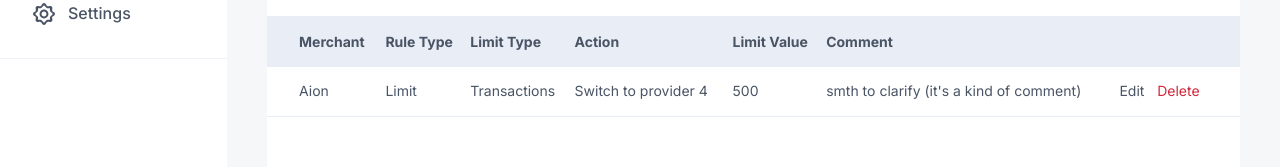
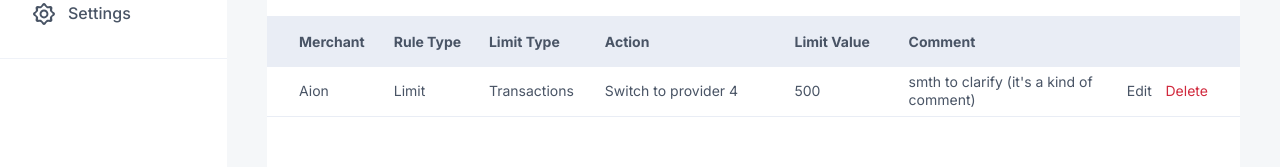
Before and after one commit to IlonaKuzmina-GWM/BO, a Next.js app: page /dashboard/settings in a window 1280 px wide. Shown: the part 274-441 px from the top of the page. Built offline with nearby package versions, Linux system fonts and the light colour scheme; no server answers; what tailwindcss-animated would draw is missing.

Commit message:
partial integration

```diff
--- a/src/components/shared/CustomTable/CustomTable.tsx
+++ b/src/components/shared/CustomTable/CustomTable.tsx
@@ -1,14 +1,19 @@
-import { Header, Rule } from "../Settings/Rules";
+import { Header } from "@/types";
 
-interface ICustomTableProps {
+interface ICustomTableProps<T> {
   columns: Header[];
-  data: Rule[];
+  data: T[];
+  renderRow: (item: T, index: number) => React.ReactNode;
 }
 
-const CustomTable = ({ columns, data }: ICustomTableProps) => {
+const CustomTable = <T,>({
+  columns,
+  data,
+  renderRow,
+}: ICustomTableProps<T>) => {
   return (
     <div className="overflow-x-auto">
-      <table className="min-w-full text-left text-sm leading-[18px] text-main border-y border-hoverBg table-auto">
+      <table className="min-w-full table-auto border-y border-hoverBg text-left text-sm leading-[18px] text-main">
         <thead className="h-[50px] bg-hoverBg font-semibold">
           <tr>
             {columns.map((col, index) => (
@@ -16,7 +21,8 @@ const CustomTable = ({ columns, data }: ICustomTableProps) => {
                 key={col.key}
                 className={`${
                   index === 0 ? "pl-3 lg:pl-8" : ""
-                } ${index === columns.length - 1 ? "pr-3 lg:pr-8" : ""} w-[${col.width}] pr-2`}
+                } ${index === columns.length - 1 ? "pr-3 lg:pr-8" : ""} pr-2`}
+                style={{ width: col.width }}
               >
                 {col.title}
               </th>
@@ -24,16 +30,12 @@ const CustomTable = ({ columns, data }: ICustomTableProps) => {
           </tr>
         </thead>
         <tbody>
-          {data.map((rule: Rule, index: number) => (
-            <tr className="h-[50px] border-b border-hoverBg last:border-none" key={index}>
-              <td className="pl-3 lg:pl-8 pr-2">{rule.merchant}</td>
-              <td className="pr-2">{rule.ruleType}</td>
-              <td className="pr-2">{rule.limitType}</td>
-              <td className="pr-2">{rule.action}</td>
-              <td className="pr-2">{rule.limitValue}</td>
-              <td className="pr-2">{rule.comment}</td>
-              <td className="pr-2">Edit</td>
-              <td className="lg:pr-8 pr-3 text-[--error]">Delete</td>
+          {data.map((item, index) => (
+            <tr
+              className="h-[50px] border-b border-hoverBg last:border-none"
+              key={index}
+            >
+              {renderRow(item, index)}
             </tr>
           ))}
         </tbody>
--- a/src/components/shared/Settings/Integration.tsx
+++ b/src/components/shared/Settings/Integration.tsx
@@ -1,8 +1,74 @@
+import { APIKey, Header } from "@/types";
+import { useState } from "react";
+import CustomTable from "../CustomTable/CustomTable";
+import Dashbutton from "../DashButton";
+import Paragraph from "../Paragraph";
+import IntegrationRows from "./IntegrationRows";
+//TODO: Blur
 const Integration = () => {
+  const [apiKeys, setApiKeys] = useState<APIKey[]>([
+    {
+      merchant: "IDEAL",
+      headerKey: "5fd43163-0b1b-4114-b217-d676119e5ee6",
+      signatureKey: "4e39f955-05f5-4f63-9e18-7316e72d9adf",
+    },
+    {
+      merchant: "AliExpress",
+      headerKey: "Status",
+      signatureKey: "Status",
+    },
+    {
+      merchant: "Tesla",
+      headerKey: "Status",
+      signatureKey: "Status",
+    },
+    {
+      merchant: "Headspace",
+      headerKey: "Status",
+      signatureKey: "Status",
+    },
+  ]);
+
+  const deleteEntry = (index: number) => {
+    const newRules = [...apiKeys];
+    newRules.splice(index, 1);
+    setApiKeys(newRules);
+  };
+
+  const copyEntry = (index: number) => {
+    const newRules = [...apiKeys];
+    const entry = newRules[index];
+    const text = `Merchant: ${entry.merchant}\nHeader Key: ${entry.headerKey}\nSignature Key: ${entry.signatureKey}`;
+    navigator.clipboard.writeText(text);
+  };
+
+  const renderRow = (apiKey: APIKey, index: number) => (
+    <IntegrationRows apiKey={apiKey} index={index} deleteEntry={deleteEntry} copyEntry={copyEntry}/>
+  );
+
+  const header: Header[] = [
+    { title: "MerchantID", key: "MerchantID", width: "29%" },
+    { title: "Your header key", key: "HeaderKey", width: "29%" },
+    { title: "Your signature key", key: "SignatureKey", width: "29%" },
+    { title: "Action", key: "show", width: "13%" },
+  ];
+
+  const generateKey = () => {};
+
   return (
-    <div className="w-full">
-      <h1 className="text-2xl font-bold text-gray-800">Integration</h1>
+    <div className="h-full bg-white pt-[20px]">
+      <div className="pb-[16px] pl-[20px]">
+        <Paragraph text="Generate API Keys: Secure Access to Your Application" />
+        <div className="flex flex-row gap-[2px]">
+          <Dashbutton
+            name="Add new rule"
+            type="filled"
+            onClickHandler={generateKey}
+          />
+        </div>
+      </div>
+      <CustomTable columns={header} data={apiKeys} renderRow={renderRow} />
     </div>
   );
-}
+};
 export default Integration;
--- /dev/null
+++ b/src/components/shared/Settings/IntegrationRows.tsx
@@ -0,0 +1,26 @@
+import { APIKey } from "@/types";
+
+
+interface IIntegrationRowProps {
+  apiKey: APIKey;
+  index: number;
+  deleteEntry: (index: number) => void;
+  copyEntry: (index: number) => void;
+}
+const RuleRows = ({ apiKey, index, deleteEntry, copyEntry }: IIntegrationRowProps) => {
+
+  return (
+    <>
+      <td className="pl-3 pr-2 lg:pl-8">{apiKey.merchant}</td>
+      <td className="pr-2">{apiKey.headerKey}</td>
+      <td className="pr-2">{apiKey.signatureKey}</td>
+      <td className="pr-2">
+        <button className="pr-8" onClick={() => {}}>Show</button>
+        <button className="pr-8" onClick={() => copyEntry(index)}>Copy</button>
+        <button className="pr-3 text-[--error] lg:pr-8" onClick={() => deleteEntry(index)}>Delete</button>
+      </td>
+    </>
+  );
+};
+
+export default RuleRows;
--- /dev/null
+++ b/src/components/shared/Settings/RuleRows.tsx
@@ -0,0 +1,30 @@
+import { Rule } from "@/types";
+import React from "react";
+
+interface IRuleRowProps {
+  rule: Rule;
+  index: number;
+  openModal: () => void;
+  deleteEntry: (index: number) => void;
+}
+
+const RuleRows = ({ rule, index, openModal, deleteEntry }: IRuleRowProps) => {
+  return (
+    <>
+      <td className="pl-3 pr-2 lg:pl-8">{rule.merchant}</td>
+      <td className="pr-2">{rule.ruleType}</td>
+      <td className="pr-2">{rule.limitType}</td>
+      <td className="pr-2">{rule.action}</td>
+      <td className="pr-2">{rule.limitValue}</td>
+      <td className="pr-2">{rule.comment}</td>
+      <td className="pr-2">
+        <button onClick={openModal}>Edit</button>
+      </td>
+      <td className="pr-3 text-[--error] lg:pr-8">
+        <button onClick={() => deleteEntry(index)}>Delete</button>
+      </td>
+    </>
+  );
+};
+
+export default RuleRows;
--- a/src/components/shared/Settings/Rules.tsx
+++ b/src/components/shared/Settings/Rules.tsx
@@ -4,33 +4,13 @@ import Dashbutton from "../DashButton";
 import { useState } from "react";
 import CustomTable from "../CustomTable/CustomTable";
 import Modal from "../Modal";
-
-export interface Rule {
-  merchant: string;
-  ruleType: string;
-  limitType: string;
-  action: string;
-  limitValue: string;
-  comment: string;
-}
-
-export interface Header {
-  title: string;
-  key: string;
-  width: string;
-}
+import RuleRows from "./RuleRows";
+import { Header, Rule } from "@/types";
 
 const Rules = () => {
   const [selectedValues, setSelectedValues] = useState<string[]>([]);
   const [isModalOpen, setIsModalOpen] = useState(false);
-  const items = [
-    { value: "apple", label: "Apple" },
-    { value: "banana", label: "Banana" },
-    { value: "blueberry", label: "Blueberry" },
-    { value: "grapes", label: "Grapes" },
-    { value: "pineapple", label: "Pineapple" },
-  ];
-  const rules: Rule[] = [
+  const [rules, setRules] = useState<Rule[]>([
     {
       merchant: "Aion",
       ruleType: "Limit",
@@ -39,7 +19,16 @@ const Rules = () => {
       limitValue: "500",
       comment: "smth to clarify (it's a kind of comment)",
     },
+  ]);
+
+  const items = [
+    { value: "apple", label: "Apple" },
+    { value: "banana", label: "Banana" },
+    { value: "blueberry", label: "Blueberry" },
+    { value: "grapes", label: "Grapes" },
+    { value: "pineapple", label: "Pineapple" },
   ];
+
   const header: Header[] = [
     { title: "Merchant", key: "merchant", width: "13%" },
     { title: "Rule Type", key: "ruleType", width: "10%" },
@@ -51,12 +40,26 @@ const Rules = () => {
     { title: "", key: "delete", width: "6%" },
   ];
 
-  const openModal = () => {setIsModalOpen(true)};
+  const openModal = () => {
+    setIsModalOpen(true);
+  };
 
-  const closeModal = () => {setIsModalOpen(false)};
+  const closeModal = () => {
+    setIsModalOpen(false);
+  };
+
+  const deleteEntry = (index: number) => {
+    const newRules = [...rules];
+    newRules.splice(index, 1);
+    setRules(newRules);
+  };
+
+  const renderRow = (rule: Rule, index: number) => (
+    <RuleRows rule={rule} index={index} openModal={openModal} deleteEntry={deleteEntry} />
+  );
 
   return (
-    <div className="bg-[white] pt-[20px] h-full">
+    <div className="h-full bg-white pt-[20px]">
       <div className="pb-[16px] pl-[20px]">
         <Paragraph text="Limits with Flexible Rules and Actions" />
         <div className="flex flex-row gap-[2px]">
@@ -76,8 +79,8 @@ const Rules = () => {
           />
         </div>
       </div>
-        <CustomTable columns={header} data={rules} />
-        <Modal isOpen={isModalOpen} onClose={closeModal} />
+      <CustomTable columns={header} data={rules} renderRow={renderRow} />
+      <Modal isOpen={isModalOpen} onClose={closeModal} />
     </div>
   );
 };
--- a/src/components/shared/Tabs/Tabs.tsx
+++ b/src/components/shared/Tabs/Tabs.tsx
@@ -1,5 +1,3 @@
-import './tabs.css';
-
 interface ITabs {
     tabList: string[];
     activeTab: string;
@@ -15,7 +13,7 @@ const Tabs = ({tabList, activeTab, onTabChange}: ITabs) => {
                 <div
                     key={tab}
                     onClick={() => onTabChange(tab)}
-                    className={`tab ${activeTab === tab ? 'bg-white' : 'bg-hoverBg'}`}
+                    className={`flex py-[16px] px-[32px] justify-center items-center gap-[8px] cursor-pointer text-main text-[18px] font-normal leading-[150%] ${activeTab === tab ? 'bg-white' : 'bg-hoverBg'}`}
                 >
                     {tab}
                 </div>
--- a/src/components/shared/Tabs/tabs.css
+++ /dev/null
@@ -1,14 +0,0 @@
-.tab {
-  display: flex;
-  padding: 16px 32px;
-  justify-content: center;
-  align-items: center;
-  gap: 8px;
-  cursor: pointer;
-  /*font*/
-  color: var(--main);
-  font-size: 18px;
-  font-style: normal;
-  font-weight: 400;
-  line-height: 150%; /* 27px */
-}
```
Also changed, not shown: src/types/index.ts (+20 -0 lines).
